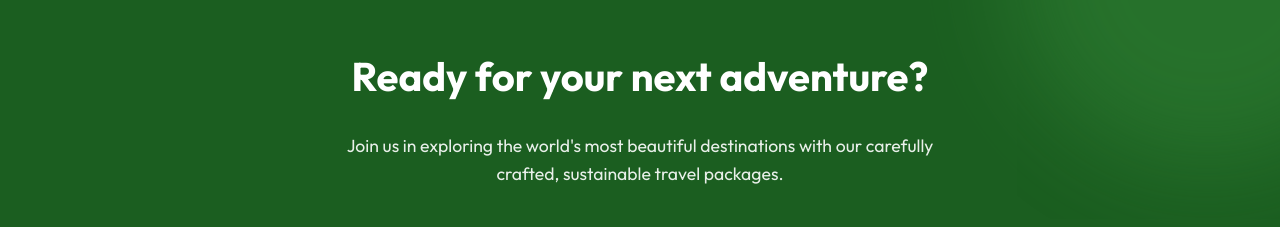
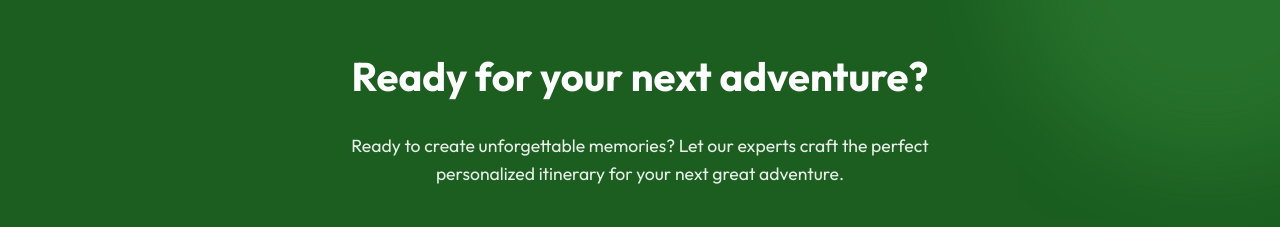
Before and after one commit to shabir250103/new-v, a React (Vite) app: page / in a window 1280 px wide. Shown: the part 2360-2587 px from the top of the page. Built offline with nearby package versions, Linux system fonts and the light colour scheme.

Commit message:
fix: update CTA description text

```diff
--- a/src/pages.jsx
+++ b/src/pages.jsx
@@ -135,7 +135,7 @@ export function Home() {
 
       <section className="cta-section animate-fade-in-up" style={{ margin: '5rem auto' }}>
         <h2 className="cta-title">Ready for your next adventure?</h2>
-        <p className="cta-desc">Join us in exploring the world's most beautiful destinations with our carefully crafted, sustainable travel packages.</p>
+        <p className="cta-desc">Ready to create unforgettable memories? Let our experts craft the perfect personalized itinerary for your next great adventure.</p>
         <button
           className="btn-secondary"
           style={{ padding: '1rem 3rem', fontSize: '1.1rem', position: 'relative', zIndex: 10, cursor: 'pointer' }}
```
